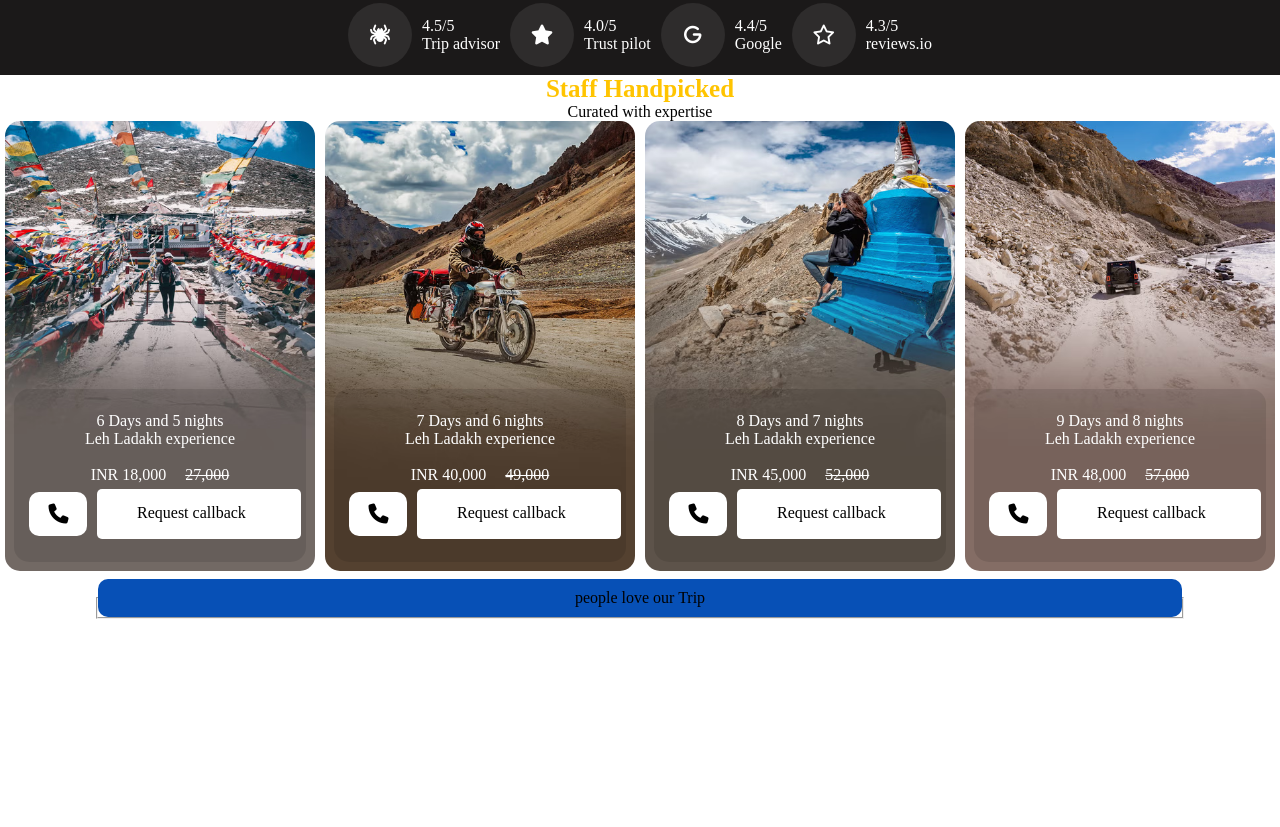
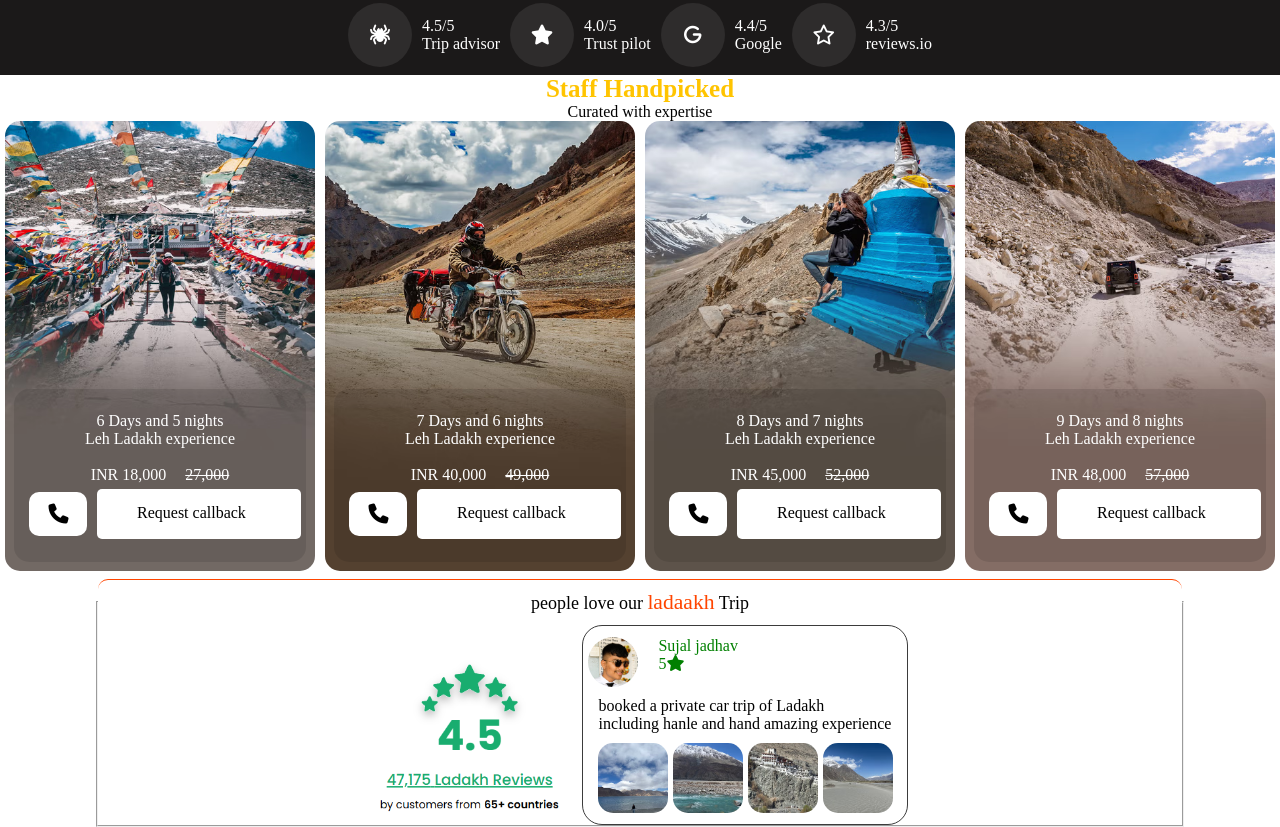
Before and after one commit to sujaljadhav33/Fun-Travel, a plain HTML site: page index.html in a window 1280 px wide. Shown: the part 805-1632 px from the top of the page. Before the commit the page ends 1424 px from the top, so only its background shows below. Drawn offline with Linux system fonts and the light colour scheme.

Commit message:
modify files + new pics

```diff
--- a/index.css
+++ b/index.css
@@ -216,6 +216,7 @@
     margin: auto;
     margin-top: 1vh;
     height: fit-content;
+    flex-wrap: wrap;
 }
 
 .about-trip legend {
@@ -223,8 +224,21 @@
     width: 100%;
     display: block;
     padding: 10px;
-    background-color: #0750b6;
+    border: transparent;
+    border-top: 1px solid orangered;
     border-radius: 10px;
+    font-size: large;
+}
+.about-trip legend span{
+    color: orangered;
+    font-size:larger;
+}
+.about-trip fieldset{
+    width: 100%;
+    height: fit-content;
+    display: flex;
+    justify-content: center;
+    align-items: center;
 }
 
 .text-above {
@@ -345,3 +359,76 @@
     width: 70%;
     height: 50px;
 }
+.star{
+    height: 200px;
+    width: 18%;
+    display: flex;
+    justify-content: center;
+    align-items: center;
+    flex-direction: column;
+    background-image: url(./Screenshot\ 2025-07-19\ 121632.png);
+    background-size: 100% 100%;
+    min-height: fit-content;
+    min-width: 200px;
+}
+.s-j{
+    height: 200px;
+    width: 30%;
+    display: flex;
+    justify-content: center;
+    align-items: center;
+    flex-direction: column;
+    border-radius: 20px;
+    padding: 5px;
+    border: 1px solid rgb(59, 59, 59);
+    gap: 10px;
+    min-width: 300px;
+}
+.name-stars{
+    height: 50px;
+    width: 100%;
+    background-color: #fff;
+    display: flex;
+    gap: 20px;
+    color: green;
+}
+.pro-pic{
+    height: 50px;
+    width: 50px;
+    border-radius: 50%;
+    background-image: url(./WhatsApp\ Image\ 2025-03-08\ at\ 5.22.31\ PM\ \(2\).jpeg);
+    background-size: cover;
+}
+.sj-pics{
+    height: 70px;
+    width: 100%;
+    display: flex;
+    gap: 5px;
+    justify-content: center;
+}
+.sj-pics div{
+    height: 70px;
+    width: 70px;
+    background-color: #13039c;
+    border-radius: 15px;
+}
+#d1{
+    background-image: url(./sj-img1.avif);
+    background-size: cover;
+}
+#d2{
+    background-image: url(./sj-img2.avif);
+    background-size: cover;
+}
+#d3{
+    background-image: url(./sj-img3.avif);
+    background-size: cover;
+}
+#d4{
+    background-image: url(./sj-img4.avif);
+    background-size: cover;
+}
+.about-trip fieldset{
+    flex-wrap: wrap;
+    gap: 10px;
+}
--- a/index.html
+++ b/index.html
@@ -126,8 +126,23 @@
     <!-- trip information section closing -->
     <div class="about-trip">
         <fieldset>
-            <legend>people love our Trip</legend>
-
+            <legend>people love our <span>ladaakh</span> Trip</legend>
+            <div class="star"></div>
+            <div class="s-j">
+                <div class="name-stars">
+                    <div class="pro-pic"></div>
+                    <div>Sujal jadhav <br>5<i class="fa-solid fa-star"></i></div>
+                </div>
+                <div class="sj-text">
+                    <p>booked a private car trip of Ladakh <br>including hanle and hand amazing experience</p>
+                </div>
+                <div class="sj-pics">
+                    <div id="d1"></div>
+                    <div id="d2"></div>
+                    <div id="d3"></div>
+                    <div id="d4"></div>
+                </div>
+            </div>
         </fieldset>
     </div>
 </body>
```
Also changed, not shown: Screenshot 2025-07-19 121632.png (added), WhatsApp Image 2025-03-08 at 5.22.31 PM (2).jpeg (added), sj-img1.avif (added), sj-img2.avif (added), sj-img3.avif (added), sj-img4.avif (added).
